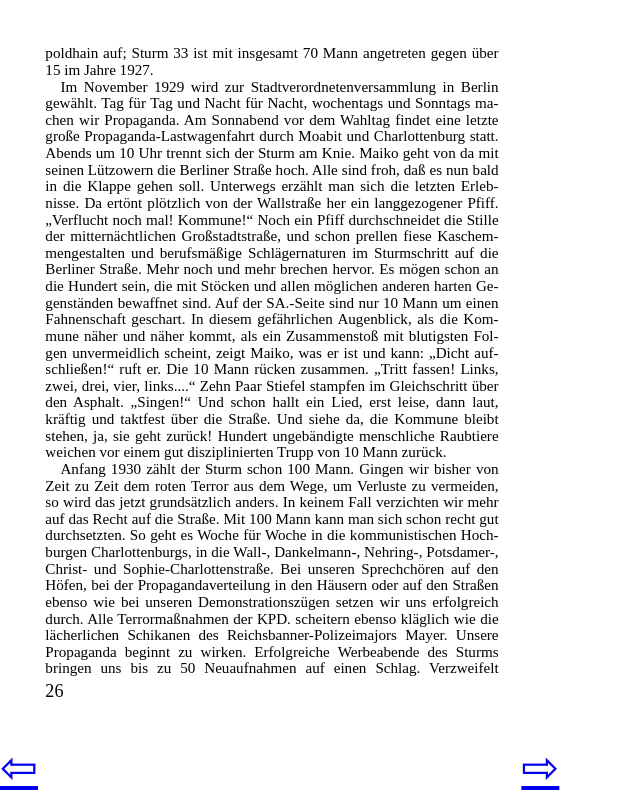
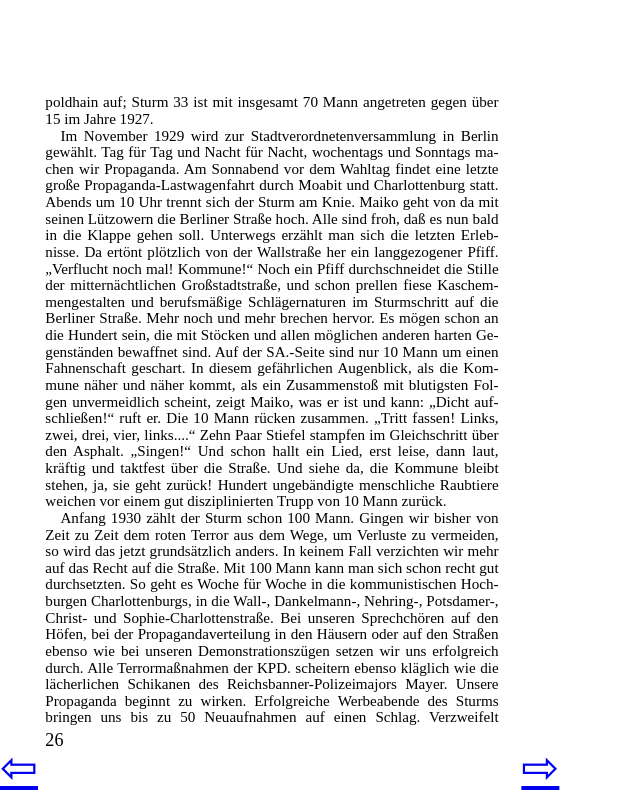
Before and after one commit to DigitalesSchrifttum/Sturm-33-Hans-Maikowski, a website: page 26.html in a window 1280 px wide. Shown: the whole page, without its empty margins (0-640 px from the left). Drawn offline with nearby package versions, Linux system fonts and the light colour scheme; files that its build step writes are made by us from their sources.

Commit message:
page 26 margin-top-auto

```diff
--- a/26.html
+++ b/26.html
@@ -7,7 +7,7 @@
 		<title>Seite 26</title>
 	</head>
 	<body>
-		<div class="textarea even">
+		<div class="textarea margin-top-auto even">
 			<p class="no-indent-first">
 				poldhain auf; Sturm 33 ist mit insgesamt 70 Mann angetreten gegen über
 				15 im Jahre 1927.
```
